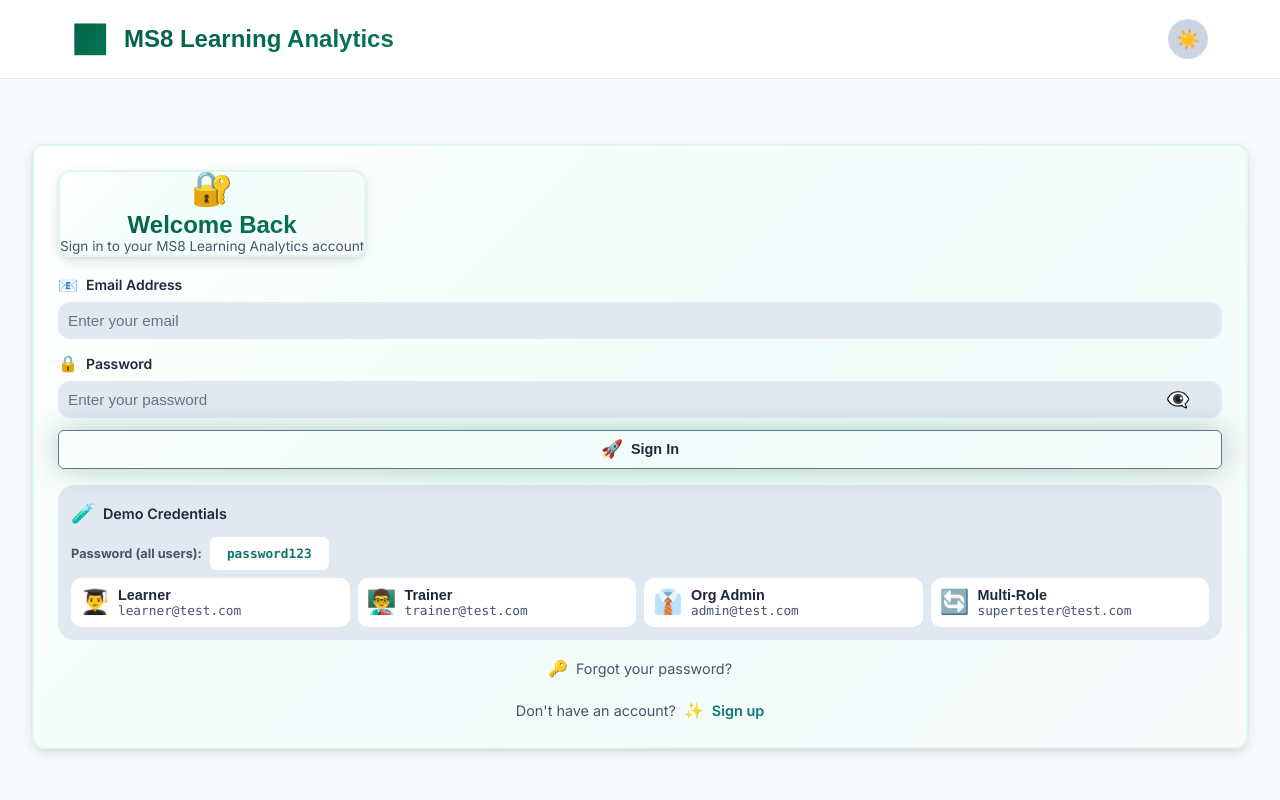
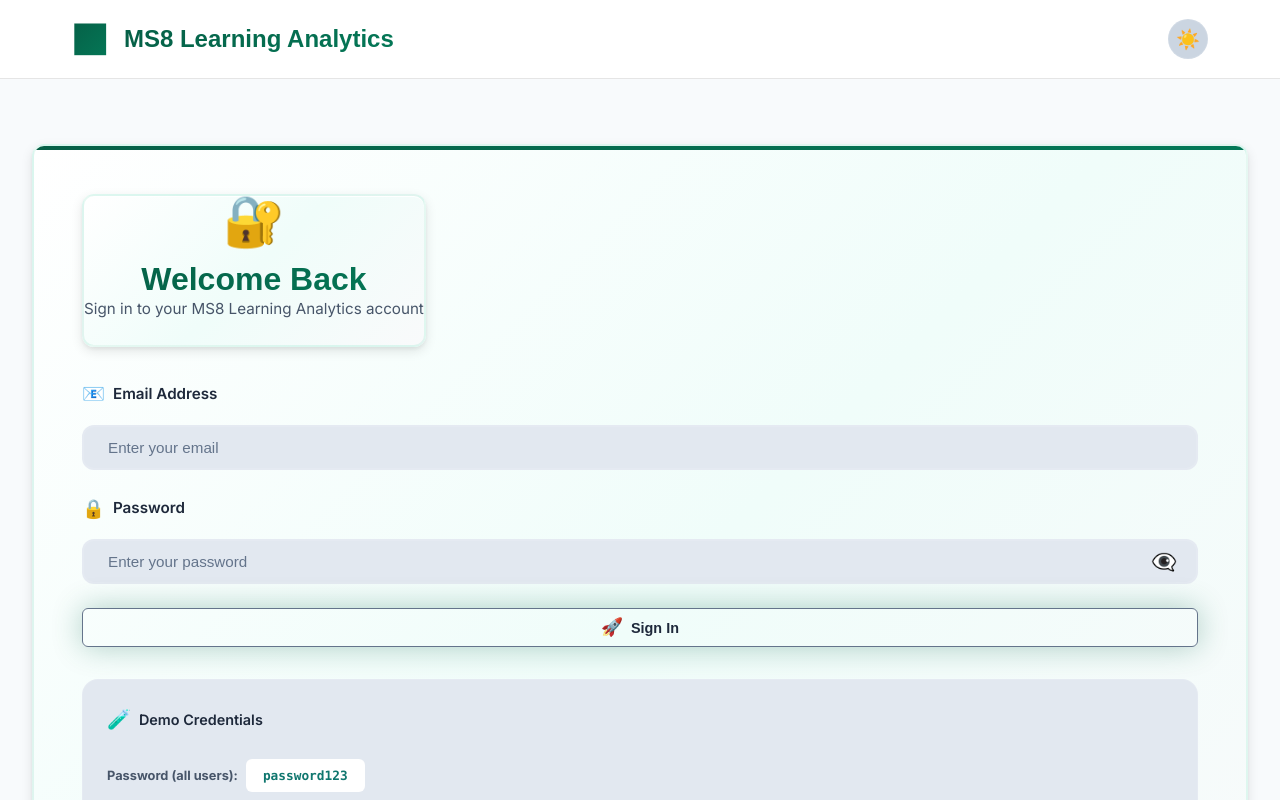
Before and after one commit to Lelya-Sa/MS8-Learning-Analytics, a React (Vite) app in the folder frontend/: page /login in a window 1280 px wide. Shown: the top 800 px of the page. Built offline with nearby package versions, Linux system fonts and the light colour scheme; no server answers.

Commit message:
Improve login page card styling with emerald theme - Enhanced spacing, typography, visual hierarchy, and professional polish

```diff
--- a/frontend/src/presentation/assets/css/login-page.css
+++ b/frontend/src/presentation/assets/css/login-page.css
@@ -170,11 +170,23 @@
     background: var(--gradient-card);
     border: 1px solid rgba(255, 255, 255, 0.1);
     border-radius: 20px;
-    padding: var(--spacing-md);
+    padding: var(--spacing-xl);
     box-shadow: var(--shadow-card);
     backdrop-filter: blur(20px);
     position: relative;
     overflow: hidden;
+    transition: all 0.3s ease;
+}
+
+.login-card::after {
+    content: '';
+    position: absolute;
+    top: 0;
+    left: 0;
+    right: 0;
+    height: 4px;
+    background: var(--gradient-primary);
+    border-radius: 20px 20px 0 0;
 }
 
 .login-card::before {
@@ -192,10 +204,17 @@
     left: 100%;
 }
 
+.login-card:hover {
+    border-color: rgba(15, 118, 110, 0.3);
+    box-shadow: var(--shadow-hover);
+}
+
 /* Login Card Header */
 .login-card-header {
     text-align: center;
-    margin-bottom: var(--spacing-sm);
+    margin-bottom: var(--spacing-lg);
+    padding-bottom: var(--spacing-md);
+    border-bottom: 2px solid rgba(15, 118, 110, 0.2);
 }
 
 .login-card-header h1,
@@ -205,8 +224,8 @@
 }
 
 .login-welcome-icon {
-    font-size: 2rem;
-    margin-bottom: 0.5rem;
+    font-size: 3rem;
+    margin-bottom: var(--spacing-sm);
     animation: loginPulse 2s ease-in-out infinite;
     display: block;
     line-height: 1;
@@ -219,11 +238,11 @@
 
 .login-title {
     font-family: 'Space Grotesk', sans-serif;
-    font-size: 1.5rem;
+    font-size: 2rem;
     font-weight: 700;
     margin: 0;
-    margin-bottom: 0.25rem;
-    line-height: 1.1;
+    margin-bottom: var(--spacing-sm);
+    line-height: 1.2;
     background: var(--gradient-primary);
     -webkit-background-clip: text;
     -webkit-text-fill-color: transparent;
@@ -232,19 +251,20 @@
 
 .login-subtitle {
     color: var(--text-secondary);
-    font-size: 0.85rem;
+    font-size: 0.95rem;
     margin: 0;
     padding: 0;
-    line-height: 1.2;
+    line-height: 1.5;
+    font-weight: 400;
 }
 
 /* Login Form */
 .login-form {
-    margin-bottom: var(--spacing-sm);
+    margin-bottom: var(--spacing-lg);
 }
 
 .form-group {
-    margin-bottom: 0.75rem;
+    margin-bottom: var(--spacing-md);
 }
 
 .form-label {
@@ -253,17 +273,17 @@
     gap: var(--spacing-xs);
     font-weight: 600;
     color: var(--text-primary);
-    margin-bottom: 0.25rem;
-    font-size: 0.875rem;
+    margin-bottom: var(--spacing-sm);
+    font-size: 0.95rem;
 }
 
 .form-label-icon {
-    font-size: 1rem;
+    font-size: 1.15rem;
 }
 
 .form-input {
     width: 100%;
-    padding: 0.5rem;
+    padding: 0.75rem var(--spacing-md);
     border: 2px solid rgba(255, 255, 255, 0.1);
     border-radius: 12px;
     background: var(--bg-secondary);
@@ -276,8 +296,13 @@
 .form-input:focus {
     outline: none;
     border-color: var(--primary-cyan);
-    box-shadow: 0 0 0 3px rgba(15, 118, 110, 0.2);
+    box-shadow: 0 0 0 3px rgba(15, 118, 110, 0.2), 0 0 0 1px rgba(15, 118, 110, 0.1);
     background: var(--bg-card);
+    transform: translateY(-1px);
+}
+
+.form-input:hover:not(:focus) {
+    border-color: rgba(15, 118, 110, 0.3);
 }
 
 .form-input::placeholder {
@@ -301,17 +326,22 @@
 
 .password-toggle {
     position: absolute;
-    right: var(--spacing-md);
+    right: var(--spacing-sm);
     top: 50%;
     transform: translateY(-50%);
     background: transparent;
     border: none;
     cursor: pointer;
     color: var(--text-muted);
-    font-size: 1.2rem;
+    font-size: 1.3rem;
     padding: var(--spacing-xs);
-    border-radius: 6px;
+    border-radius: 8px;
     transition: all 0.3s ease;
+    display: flex;
+    align-items: center;
+    justify-content: center;
+    width: 36px;
+    height: 36px;
 }
 
 .password-toggle:hover {
@@ -356,12 +386,12 @@
 /* Login Button */
 .login-button {
     width: 100%;
-    padding: 0.6rem var(--spacing-md);
+    padding: var(--spacing-md) var(--spacing-lg);
     background: var(--gradient-primary);
     color: white;
     border: none;
     border-radius: 12px;
-    font-size: 0.95rem;
+    font-size: 1rem;
     font-weight: 600;
     cursor: pointer;
     transition: all 0.3s ease;
@@ -372,6 +402,7 @@
     box-shadow: var(--shadow-glow);
     position: relative;
     overflow: hidden;
+    margin-top: var(--spacing-sm);
 }
 
 .login-button:hover:not(:disabled) {
@@ -416,15 +447,15 @@
     background: var(--bg-secondary);
     border: 1px solid rgba(255, 255, 255, 0.1);
     border-radius: 16px;
-    padding: 0.75rem;
-    margin-bottom: var(--spacing-sm);
+    padding: var(--spacing-md);
+    margin-bottom: var(--spacing-lg);
 }
 
 .demo-credentials-header {
     display: flex;
     align-items: center;
     gap: var(--spacing-xs);
-    margin-bottom: 0.5rem;
+    margin-bottom: var(--spacing-md);
 }
 
 .demo-credentials-icon {
@@ -441,7 +472,7 @@
 .demo-credentials-password {
     font-size: 0.8rem;
     color: var(--text-secondary);
-    margin-bottom: 0.5rem;
+    margin-bottom: var(--spacing-md);
     display: flex;
     align-items: center;
     gap: var(--spacing-xs);
@@ -463,27 +494,33 @@
 .demo-credentials-grid {
     display: grid;
     grid-template-columns: repeat(auto-fit, minmax(200px, 1fr));
-    gap: 0.5rem;
+    gap: var(--spacing-sm);
 }
 
 .demo-credential-button {
     display: flex;
     align-items: center;
-    gap: var(--spacing-xs);
-    padding: 0.5rem;
+    gap: var(--spacing-sm);
+    padding: var(--spacing-sm) var(--spacing-md);
     background: var(--bg-card);
-    border: 1px solid rgba(255, 255, 255, 0.1);
-    border-radius: 10px;
+    border: 2px solid rgba(255, 255, 255, 0.1);
+    border-radius: 12px;
     cursor: pointer;
     transition: all 0.3s ease;
     text-align: left;
 }
 
 .demo-credential-button:hover:not(:disabled) {
-    background: var(--bg-tertiary);
+    background: var(--gradient-primary);
     border-color: var(--primary-cyan);
     transform: translateY(-2px);
-    box-shadow: 0 4px 12px rgba(15, 118, 110, 0.2);
+    box-shadow: 0 4px 12px rgba(15, 118, 110, 0.3);
+    color: white;
+}
+
+.demo-credential-button:hover:not(:disabled) .demo-credential-role,
+.demo-credential-button:hover:not(:disabled) .demo-credential-email {
+    color: white;
 }
 
 .demo-credential-button:disabled {
@@ -501,15 +538,17 @@
 }
 
 .demo-credential-role {
-    font-weight: 600;
+    font-weight: 700;
     color: var(--text-primary);
-    font-size: 0.9rem;
+    font-size: 0.95rem;
+    margin-bottom: 0.125rem;
 }
 
 .demo-credential-email {
     color: var(--text-secondary);
-    font-size: 0.8rem;
+    font-size: 0.85rem;
     font-family: 'Monaco', 'Menlo', monospace;
+    transition: color 0.3s ease;
 }
 
 /* Login Footer */
@@ -517,7 +556,9 @@
     text-align: center;
     display: flex;
     flex-direction: column;
-    gap: var(--spacing-sm);
+    gap: var(--spacing-md);
+    padding-top: var(--spacing-md);
+    border-top: 1px solid rgba(255, 255, 255, 0.1);
 }
 
 .forgot-password-link {
@@ -581,7 +622,7 @@
     }
 
     .login-card {
-        padding: var(--spacing-xl);
+        padding: var(--spacing-lg);
         border-radius: 16px;
     }
 
@@ -598,7 +639,7 @@
     }
 
     .demo-credential-button {
-        padding: var(--spacing-md);
+        padding: var(--spacing-sm) var(--spacing-md);
     }
 
     .login-header-container {
@@ -607,6 +648,10 @@
 
     .login-logo-text {
         font-size: 1.2rem;
+    }
+
+    .login-button {
+        padding: var(--spacing-sm) var(--spacing-md);
     }
 }
 
@@ -617,7 +662,7 @@
     }
 
     .login-card {
-        padding: var(--spacing-lg);
+        padding: var(--spacing-md);
         border-radius: 12px;
     }
 
@@ -640,7 +685,7 @@
     }
 
     .demo-credentials {
-        padding: var(--spacing-md);
+        padding: var(--spacing-sm);
     }
 
     .demo-credentials-password {
@@ -652,6 +697,14 @@
     .register-link-container {
         flex-direction: column;
         gap: var(--spacing-xs);
+    }
+
+    .demo-credential-button {
+        padding: var(--spacing-sm);
+    }
+
+    .form-group {
+        margin-bottom: var(--spacing-sm);
     }
 }
 
```
